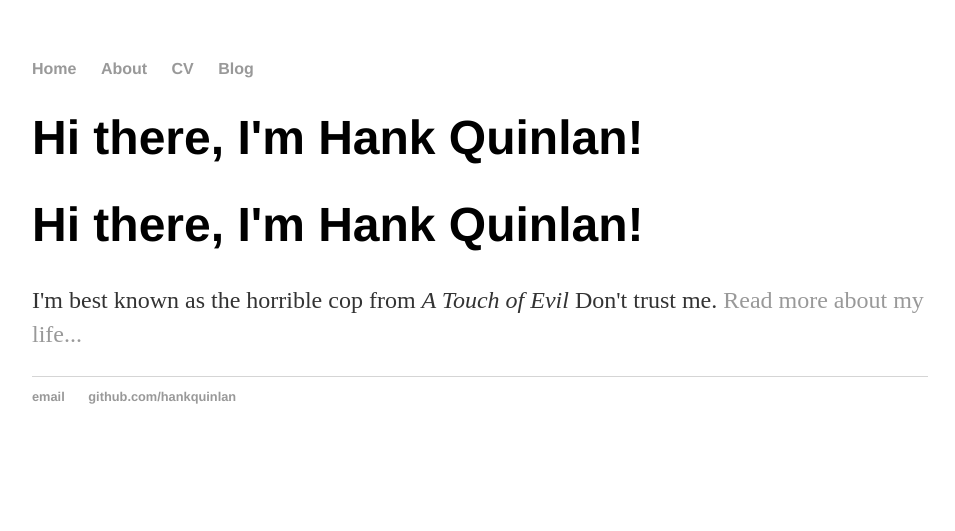
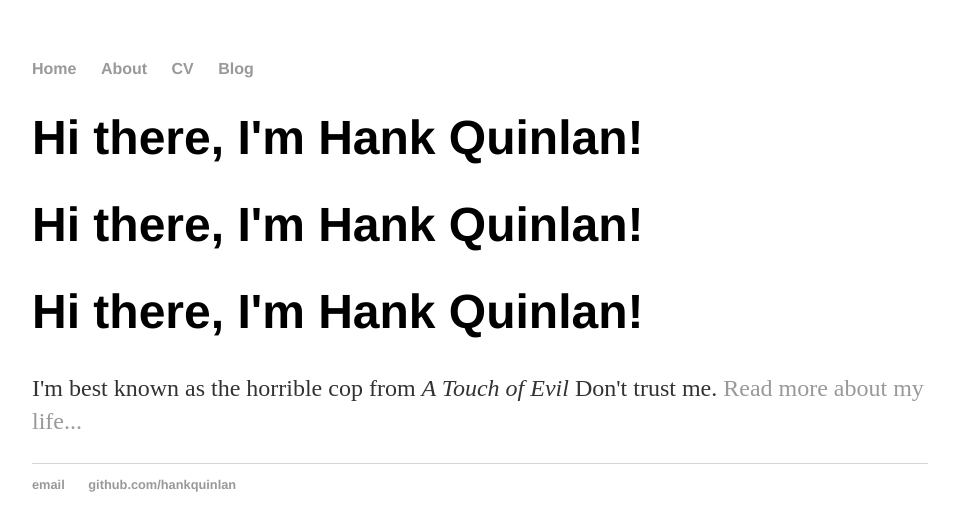
Before and after one commit to yasir123/yasir123.github.io, a Jekyll site: the page built from index.html, in a window 1280 px wide. Shown: the top 531 px of the page, without its empty margins (160-1115 px from the left). Built offline with Jekyll 4.4.1, drawn with Linux system fonts in a browser that asks for light colours.

Commit message:
Third heading
I have added third heading

```diff
--- a/index.html
+++ b/index.html
@@ -5,5 +5,6 @@ title: Hank Quinlan, Horrible Cop
 <div class="blurb">
 	<h1>Hi there, I'm Hank Quinlan!</h1>
 	<h1>Hi there, I'm Hank Quinlan!</h1>
+	<h1>Hi there, I'm Hank Quinlan!</h1>
 	<p>I'm best known as the horrible cop from <em>A Touch of Evil</em> Don't trust me. <a href="/about">Read more about my life...</a></p>
 </div><!-- /.blurb -->
```
